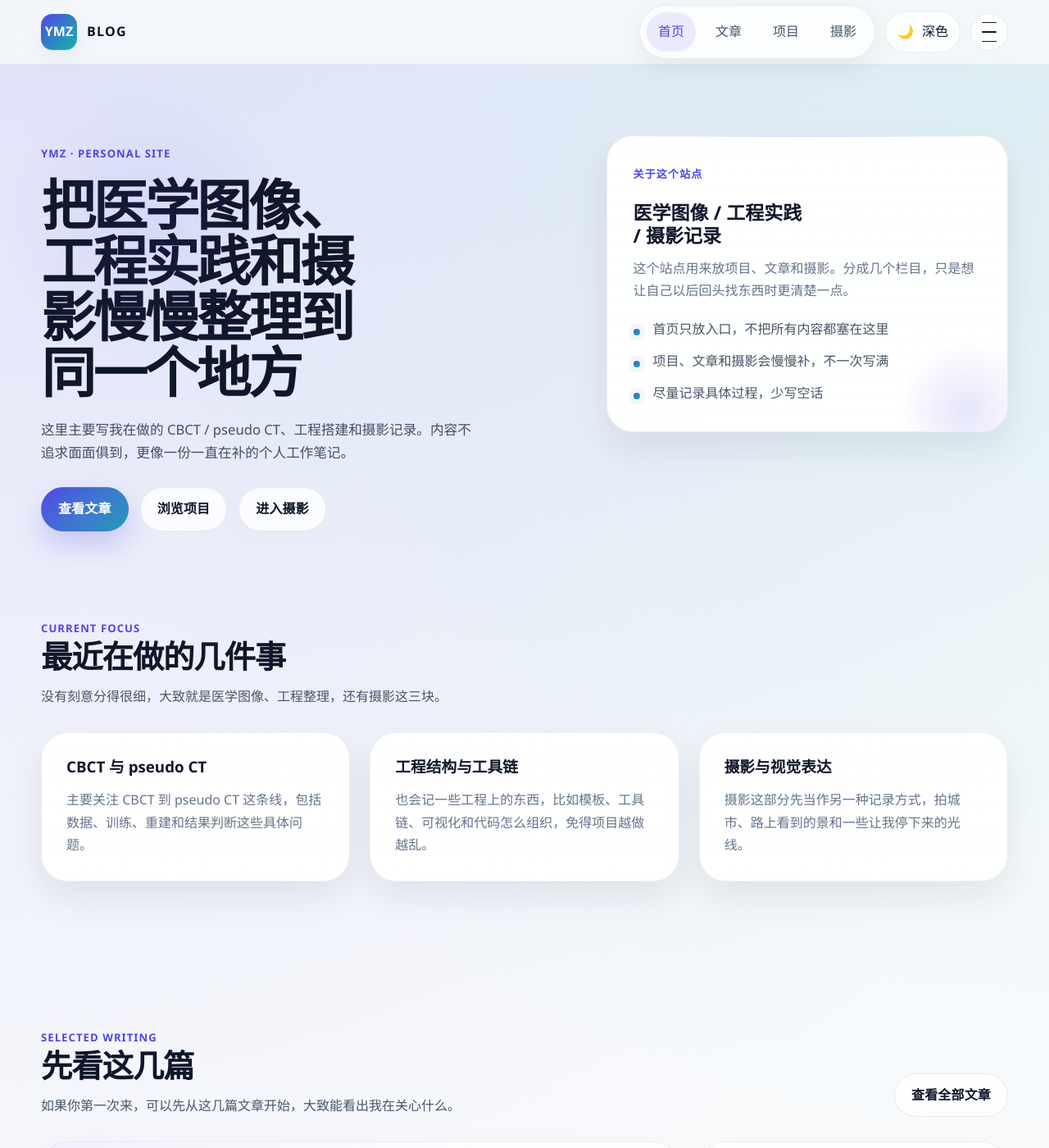
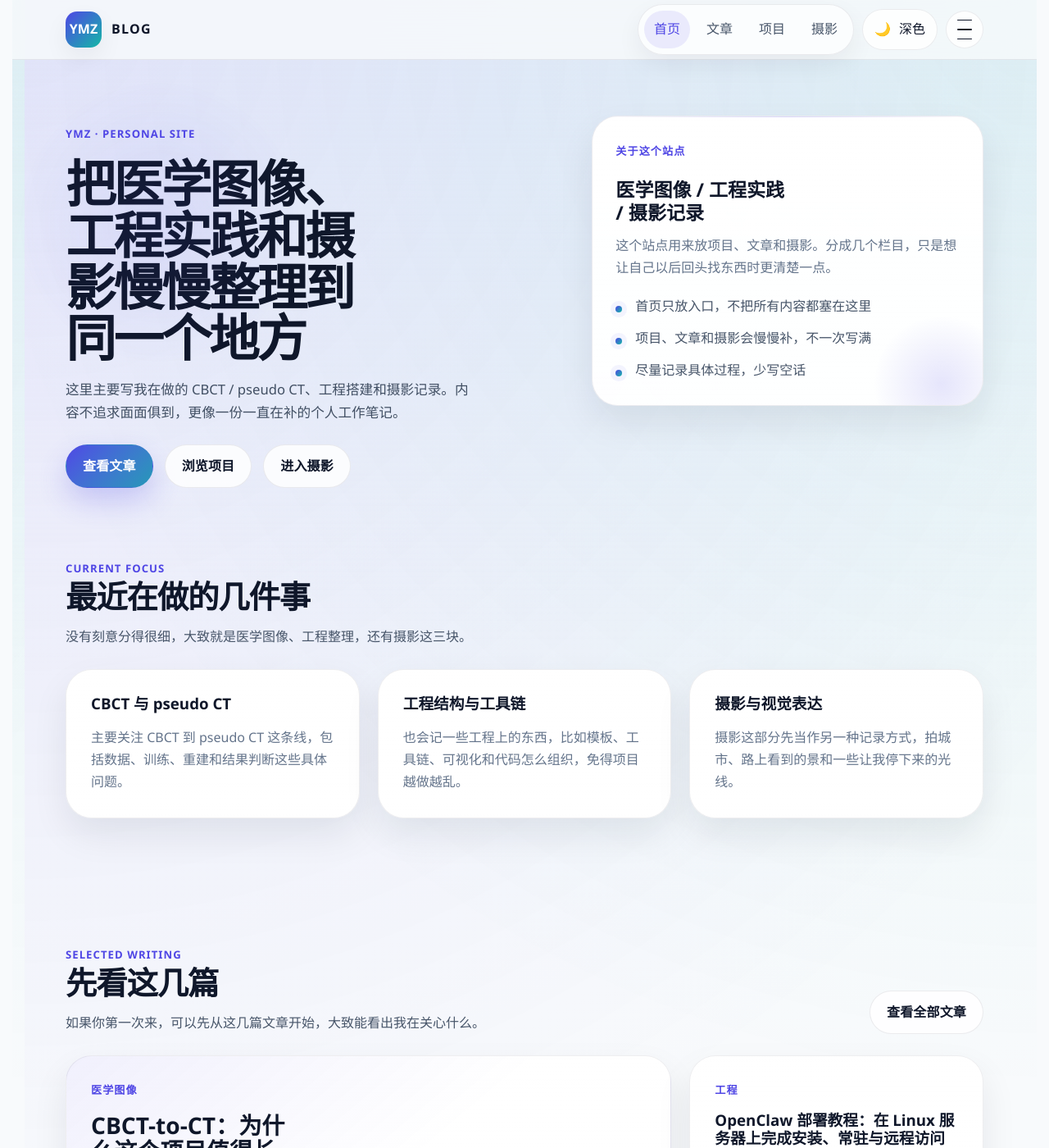
Before and after one commit to YMZ1998/YMZ1998.github.io, a Jekyll site: the page built from index.html, in a window 1280 px wide and 1400 px high. Shown: the whole window at 82% size. Built offline with Jekyll 4.4.1, drawn with Linux system fonts in a browser that asks for light colours.

Commit message:
Tighten Windows desktop layout spacing

```diff
--- a/_sass/_base.scss
+++ b/_sass/_base.scss
@@ -64,6 +64,7 @@ html[data-theme="dark"] {
 
 html {
   scroll-behavior: smooth;
+  scrollbar-gutter: stable both-edges;
 }
 
 body {
--- a/_sass/_layout.scss
+++ b/_sass/_layout.scss
@@ -124,6 +124,45 @@
   color: var(--text-soft);
 }
 
+@media (max-width: 1440px) and (min-width: 821px) {
+  :root {
+    --container: min(1120px, calc(100vw - 40px));
+  }
+
+  .section {
+    padding: 84px 0;
+  }
+
+  .header-inner,
+  .footer-inner {
+    min-height: 72px;
+  }
+
+  .site-actions {
+    gap: 10px;
+  }
+
+  .site-nav {
+    gap: 8px;
+    padding: 7px;
+  }
+
+  .site-nav a {
+    padding: 9px 12px;
+  }
+}
+
+@media (max-height: 860px) and (min-width: 821px) {
+  .section {
+    padding: 72px 0;
+  }
+
+  .header-inner,
+  .footer-inner {
+    min-height: 68px;
+  }
+}
+
 @media (max-width: 820px) {
   .header-inner,
   .footer-inner {
--- a/_sass/_pages.scss
+++ b/_sass/_pages.scss
@@ -456,6 +456,79 @@ body[data-page="articles"] .articles-filters .filter {
   padding-inline: 16px;
 }
 
+@media (max-width: 1440px) and (min-width: 821px) {
+  .article-shell {
+    width: min(1360px, calc(100vw - 40px));
+    padding: 60px 0 84px;
+  }
+
+  .article-layout {
+    grid-template-columns: clamp(220px, 18vw, 280px) minmax(0, 860px) clamp(220px, 18vw, 280px);
+    gap: 24px;
+  }
+
+  body[data-page="articles"] .articles-section {
+    padding-top: 68px;
+  }
+
+  body[data-page="articles"] .listing-layout--articles {
+    grid-template-columns: minmax(260px, 300px) minmax(0, 1fr);
+    gap: 26px;
+  }
+
+  .article-sidebar,
+  body[data-page="articles"] .listing-sidebar--articles,
+  .detail-sidebar {
+    top: 84px;
+  }
+
+  .article-sidebar,
+  body[data-page="articles"] .listing-sidebar--articles {
+    max-height: calc(100vh - 112px);
+  }
+
+  body[data-page="post"] .article-header,
+  body[data-page="post"] .article-content,
+  .detail-prose {
+    padding: 28px;
+  }
+
+  .article-header h1,
+  .detail-header h1 {
+    font-size: clamp(2rem, 3.8vw, 3rem);
+  }
+}
+
+@media (max-height: 860px) and (min-width: 821px) {
+  .article-shell,
+  .detail-shell {
+    padding-top: 48px;
+    padding-bottom: 72px;
+  }
+
+  body[data-page="articles"] .articles-section {
+    padding-top: 56px;
+  }
+
+  .article-sidebar,
+  body[data-page="articles"] .listing-sidebar--articles,
+  .detail-sidebar {
+    top: 80px;
+  }
+
+  .article-sidebar,
+  body[data-page="articles"] .listing-sidebar--articles {
+    max-height: calc(100vh - 104px);
+  }
+
+  body[data-page="post"] .article-header,
+  body[data-page="post"] .article-content,
+  .detail-prose,
+  body[data-page="articles"] .listing-sidebar--articles {
+    padding: 24px;
+  }
+}
+
 .detail-shell {
   padding: 72px 0 96px;
 }
--- a/_sass/_sections.scss
+++ b/_sass/_sections.scss
@@ -698,6 +698,73 @@ body[data-page="post"] .article-timeline-link:focus-visible {
   }
 }
 
+@media (max-width: 1440px) and (min-width: 821px) {
+  body[data-page="home"] .hero {
+    padding-top: 68px;
+    padding-bottom: 8px;
+  }
+
+  body[data-page="home"] .hero-grid {
+    grid-template-columns: minmax(0, 1fr) minmax(300px, 0.78fr);
+    gap: 30px;
+  }
+
+  body[data-page="home"] .hero h1 {
+    max-width: 11ch;
+    font-size: clamp(2.8rem, 4.8vw, 4.3rem);
+  }
+
+  body[data-page="home"] .hero-lead {
+    max-width: 52ch;
+    margin-top: 18px;
+  }
+
+  body[data-page="home"] .hero-actions {
+    margin-top: 24px;
+  }
+
+  body[data-page="home"] .hero-panel {
+    padding: 28px;
+  }
+
+  body[data-page="home"] .section:not(.hero) {
+    padding-top: 76px;
+    padding-bottom: 76px;
+  }
+
+  body[data-page="home"] .focus-grid,
+  body[data-page="home"] .photo-grid,
+  body[data-page="home"] .hub-grid,
+  body[data-page="home"] .project-grid,
+  body[data-page="home"] .post-grid {
+    gap: 22px;
+    margin-top: 26px;
+  }
+
+  body[data-page="home"] .post-card.is-featured {
+    padding: 30px;
+  }
+}
+
+@media (max-height: 860px) and (min-width: 821px) {
+  body[data-page="home"] .hero {
+    padding-top: 56px;
+  }
+
+  body[data-page="home"] .hero h1 {
+    font-size: clamp(2.7rem, 4.4vw, 4rem);
+  }
+
+  body[data-page="home"] .hero-panel {
+    padding: 24px;
+  }
+
+  body[data-page="home"] .section:not(.hero) {
+    padding-top: 68px;
+    padding-bottom: 68px;
+  }
+}
+
 @media (max-width: 1100px) {
   .hero-grid,
   .focus-grid,
```
